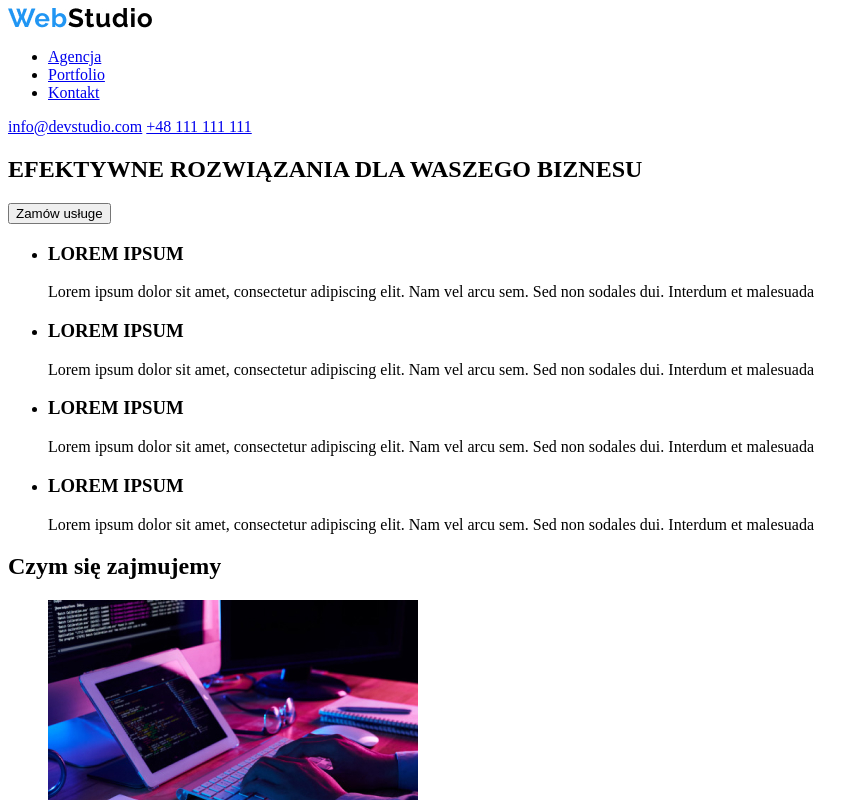
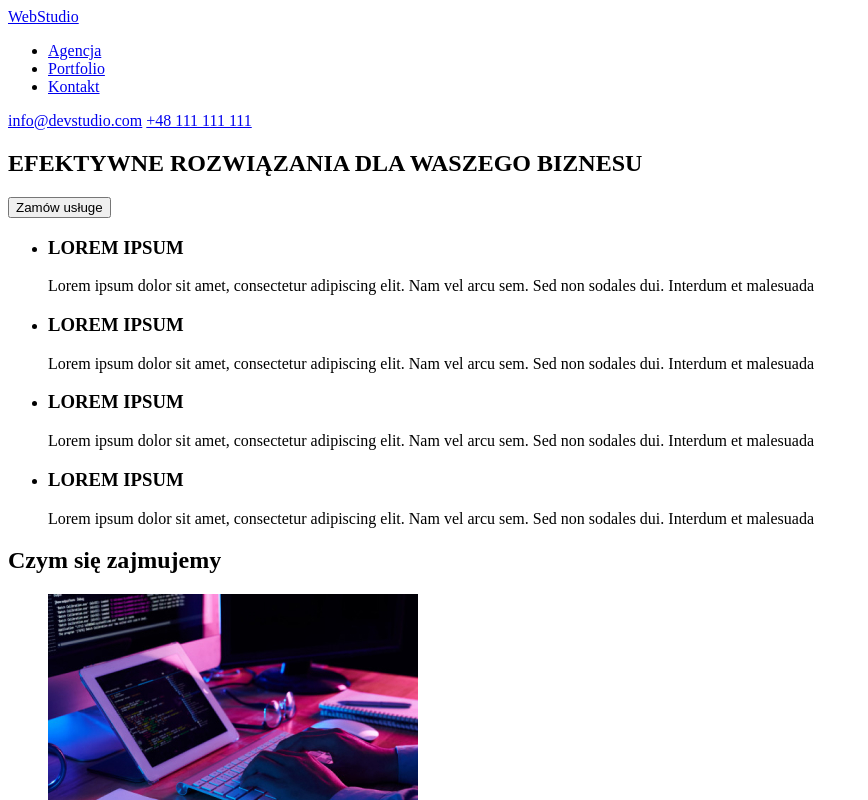
Before and after one commit to MateuszSzafranski/goit-markup-hw-01, a plain HTML site: page index.html in a window 1280 px wide. Shown: the top 800 px of the page, without its empty margins (0-868 px from the left). Drawn offline with Linux system fonts and the light colour scheme.

Commit message:
zmiana na tekst jako link w header i footer

```diff
--- a/index.html
+++ b/index.html
@@ -9,12 +9,7 @@
 
 <body>
     <header>
-        <a href="#"><img
-            src="/images/1.header/WebStudio.jpg"
-            alt="logo webstudio"
-            width="144"
-            height="20" />
-        </a>
+        <a href="#">WebStudio</a>
         <nav>
             <ul>
                 <li><a href="#">Agencja</a></li>
@@ -150,14 +145,7 @@
     </main>
 
     <footer>
-        <a href="#">
-            <img
-            src="/images/1.header/WebStudio.jpg"
-            alt="logo webstudio"
-            width="144"
-            height="20"
-            />
-        </a>
+        <a href="#">WebStudio</a>
         <address>
             <ul>
                 <li><a href="https://goo.gl/maps/iZXn6sEoj49kmyB28" target="_blank">m. Warszawa, Aleje Jerozolimskie 21</a></li>
```
